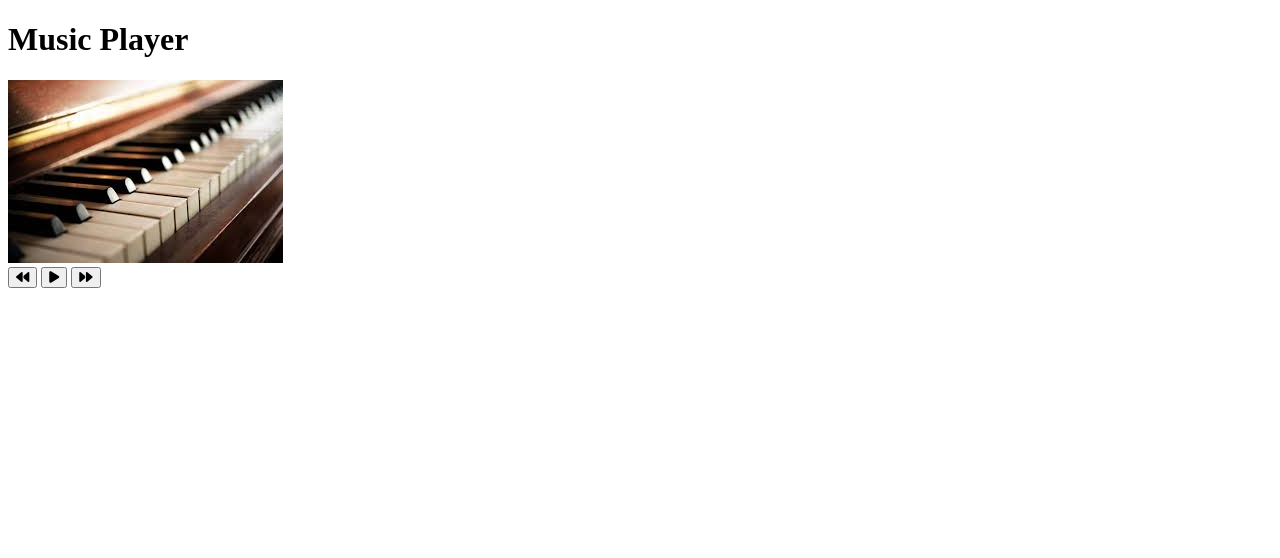
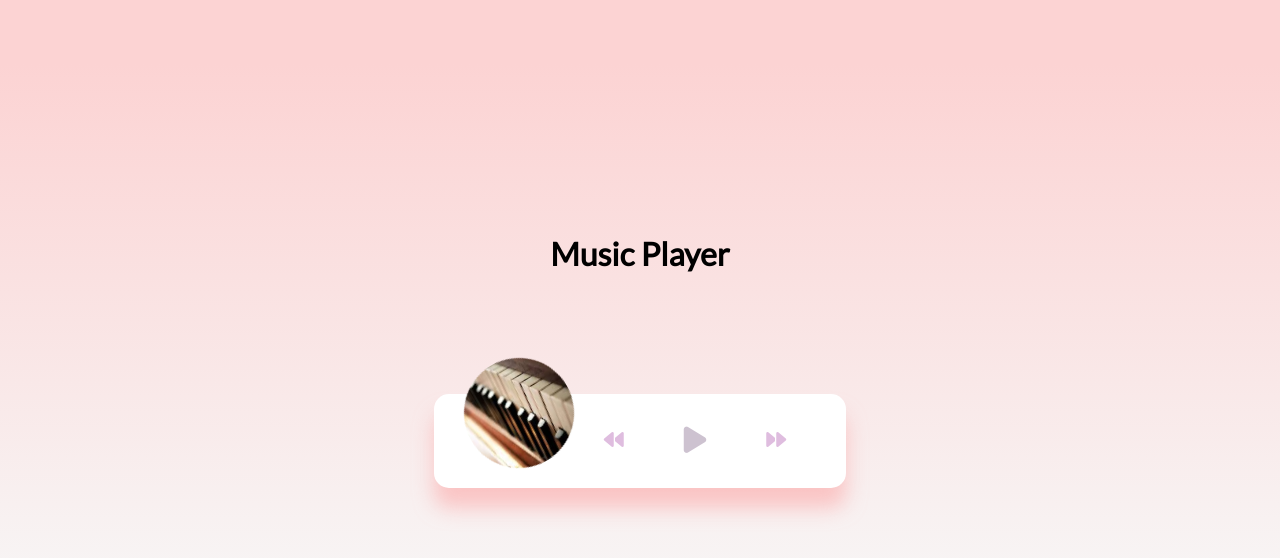
Before and after one commit to windate3411/music-player, a plain HTML site: page index.html in a window 1280 px wide. Drawn offline with Linux system fonts and the light colour scheme.

Commit message:
finished basic styling

```diff
--- a/index.html
+++ b/index.html
@@ -12,7 +12,7 @@
 
 <body>
   <h1>Music Player</h1>
-  <div class="music-container">
+  <div class="music-container play">
     <!-- music info  -->
     <div class="music-info">
       <h4 id="title"></h4>
--- a/style.css
+++ b/style.css
@@ -0,0 +1,87 @@
+@import url('https://fonts.googleapis.com/css?family=Lato&display=swap');
+
+* {
+  box-sizing: border-box;
+}
+
+body {
+  background-image: linear-gradient(
+    0deg,
+    rgba(247,247,247,1) 23.8%,
+    rgba(252,211,211,1) 92%
+  );
+  height: 100vh;
+  display: flex;
+  flex-direction: column;
+  align-items: center;
+  justify-content: center;
+  font-family: 'Lato',sans-serif;
+  margin: 0;
+}
+
+.music-container {
+  background-color: #fff;
+  border-radius: 15px;
+  box-shadow: 0 20px 20px 0 rgba(252,169,169,0.6);
+  display: flex;
+  padding: 20px 30px;
+  position: relative;
+  margin: 100px 0;
+  z-index: 10;
+}
+
+.img-container {
+  position: relative;
+  width: 110px;
+}
+
+.img-container img {
+  border-radius: 50%;
+  object-fit: cover;
+  height: 110px;
+  width: inherit;
+  position: absolute;
+  bottom: 0;
+  left: 0;
+  animation: rotate 3s linear infinite;
+  animation-play-state: paused;
+}
+
+.music-container.play .img-container img {
+  animation-play-state:running;
+}
+
+@keyframes rotate {
+  from {
+    transform: rotate(0deg);
+  }
+
+  to {
+    transform: rotate(360deg);
+  }
+}
+
+.navigation {
+  display: flex;
+  justify-content: center;
+  align-items: center;
+}
+
+.action-btn {
+  background-color: #fff;
+  border: 0;
+  color: #dfbddf;
+  font-size: 20px;
+  padding: 10px;
+  margin: 0 20px;
+  cursor: pointer;
+}
+
+.big {
+  color: #cdc2d0;
+  font-size: 30px;
+}
+
+.action-btn:focus {
+  outline: 0;
+}
```
